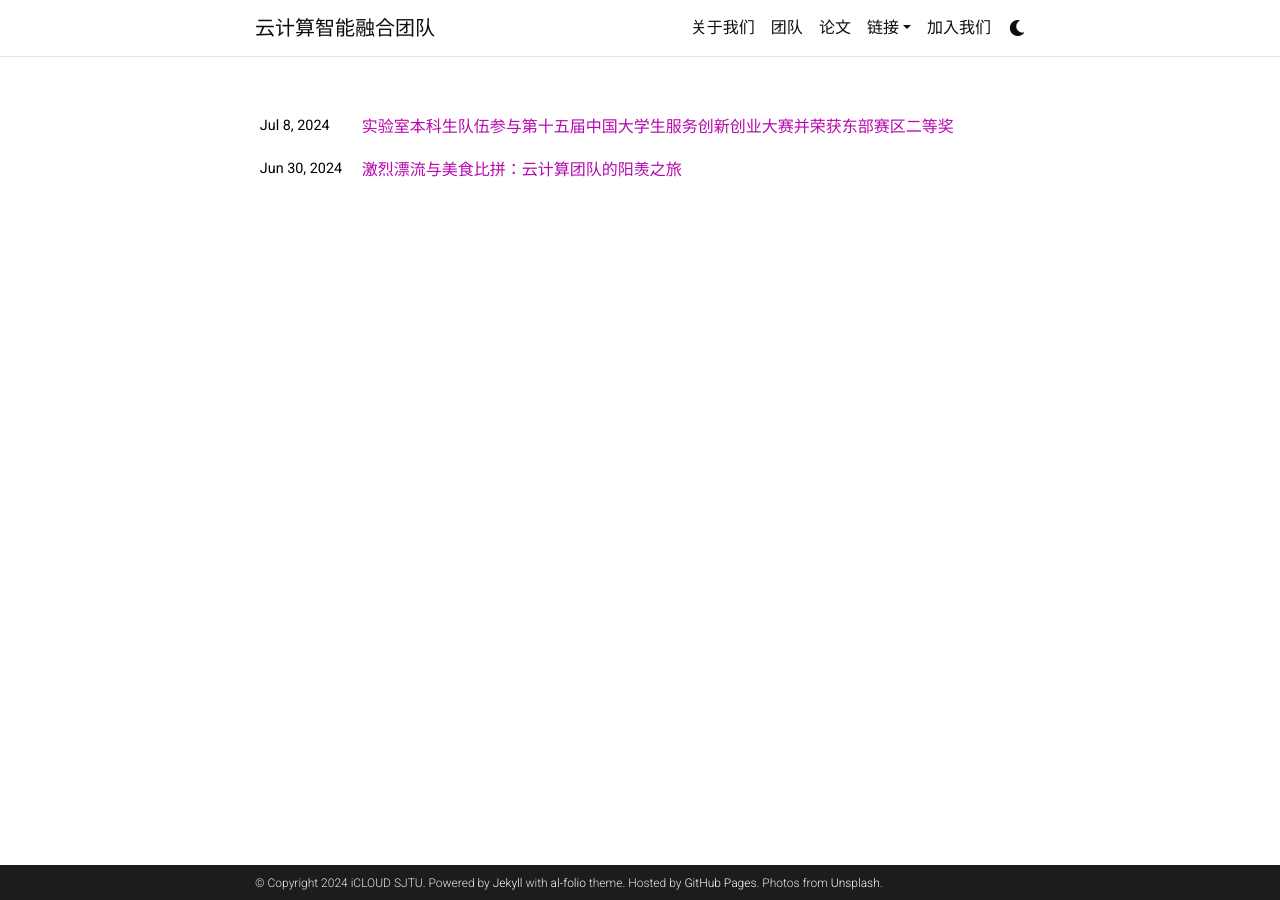
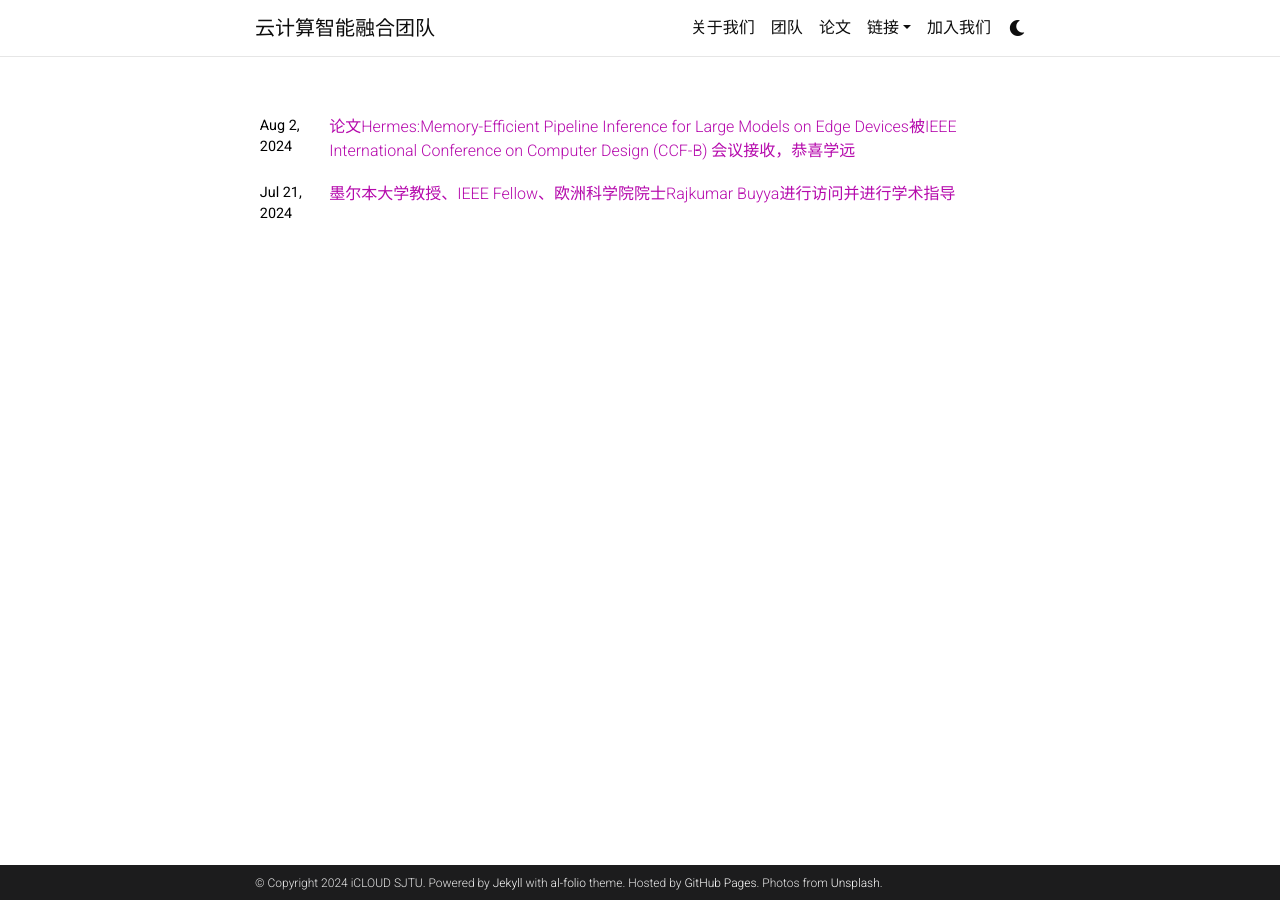
Before and after one commit to AISIGSJTU/AISIGSJTU.github.io, a Jekyll site: the page built from _pages/news.html, in a window 1280 px wide. Built offline with Jekyll 4.4.1, drawn with Linux system fonts in a browser that asks for light colours; full-size pictures stand in for the smaller copies a plugin makes; comment, search, counter and statistics services are not loaded; a style sheet for code colours, icons or effects is not loaded.

Commit message:
add 2 news & update 2 pics

```diff
--- /dev/null
+++ b/_news/2024_07_21_buyya.md
@@ -0,0 +1,47 @@
+---
+layout: post
+title: 墨尔本大学教授、IEEE Fellow、欧洲科学院院士Rajkumar Buyya进行访问并进行学术指导
+date: 2024-07-21 10:00:00+0800
+inline: false
+related_posts: false
+---
+
+在7月16日至7月20日的五天学术访问期间，墨尔本大学教授、IEEE Fellow、欧洲科学院院士Rajkumar Buyya教授，以其在云计算和分布式系统领域的深厚造诣，为我校师生带来了宝贵的学术指导和交流机会。
+
+## 7月17日：科研进度交流
+Buyya教授首先听取了云计算智能融合团队的同学们的科研进度和已有进展。他以其丰富的研究经验，对目前科研的问题以及研究方向提供了宝贵的建议和指导，极大地激发了同学们的科研热情和创新思维。
+
+<div class="row">
+    <div class="col-sm mt-3 mt-md-0">
+        {% include figure.html loading="eager" path="assets/img/2024_07_21_buyya1.jpg" title="buyya1" class="img-fluid rounded z-depth-1" %}
+    </div>
+</div>
+<div class="caption">
+    科研进度交流
+</div>
+
+## 7月18日：Multi-Cloud Computing for Big Data Applications学术讲座
+在7月18日的学术讲座中，Buyya教授深入探讨了多云计算在大数据应用中的关键作用。他介绍了云计算服务如何转变为类似水电煤气等公共事业的模式，以及如何通过订阅服务为消费者提供基础设施、平台和软件。Buyya教授还特别介绍了Aneka云应用平台，该平台支持开发者在多云环境中编程和部署分布式应用，显著提高了应用的执行效率。
+
+<div class="row">
+    <div class="col-sm mt-3 mt-md-0">
+        {% include figure.html loading="eager" path="assets/img/2024_07_21_buyya2.jpg" title="buyya2" class="img-fluid rounded z-depth-1" %}
+    </div>
+</div>
+<div class="caption">
+Multi-Cloud Computing for Big Data Applications学术讲座
+</div>
+
+## 7月19日：CCF Chips大会报告
+在7月19日的CCF Chips大会上，Buyya教授发表了题为"Role of Timely Research and Innovation: A Perspective on Impact and Citations"的报告。他强调了及时研究和创新在学术界和工业界的重要性，分享了如何提升研究的可见度和影响力，以及如何将研究成果转化为商业产品。
+
+<div class="row">
+    <div class="col-sm mt-3 mt-md-0">
+        {% include figure.html loading="eager" path="assets/img/2024_07_21_buyya3.jpg" title="buyya3" class="img-fluid rounded z-depth-1" %}
+    </div>
+</div>
+<div class="caption">
+    CCF Chips大会报告
+</div>
+
+我们对Buyya教授的访问和指导表示衷心的感谢，并期待未来有更多的学术交流和合作机会。
--- /dev/null
+++ b/_news/2024_08_02_paper.md
@@ -0,0 +1,61 @@
+---
+layout: post
+title: 论文Hermes:Memory-Efficient Pipeline Inference for Large Models on Edge Devices被IEEE International Conference on Computer Design (CCF-B) 会议接收，恭喜学远
+date: 2024-08-02 14:00:00+0800
+inline: false
+related_posts: false
+---
+
+## 论文主题内容介绍
+
+### 研究背景
+
+近年来，随着人工智能和深度学习（Deep Learning）技术的快速发展，基于Transformer架构的大模型（Large-Scale Models）在边缘端的开发应用变得越来越广泛。但随着Transformer大模型参数规模的爆炸式增长，在边缘端部署这些模型面临着越来越严峻的内存挑战，即大型模型的内存使用量远远超过了典型边缘设备的内存容量。
+
+### 解决方案
+
+（1）为了减少内存开销（Memory Overhead）并解决流水线停顿（Pipeline stall）问题，我们开发了一种名为PipeLoad的内存高效流水线执行机制，以层为粒度简化加载和推理过程。该机制结合了内存的动态管理，及时销毁已计算完成的模型权重所占的内存空间，从而大大减少了模型推断的内存使用量。
+
+（2）在PipeLoad机制的基础上，我们引入了Hermes框架。这是一个适用于在边缘设备上进行大型模型推理的框架，囊括了用于评估层效率、部署最佳执行计划、执行PipeLoad的方法，旨在将在资源受限环境下优化模型执行所必需的各种要素（如内存使用、延迟和执行策略）进行协作。
+
+### 设计概述
+
+（1）Hermes框架：该框架由三部分组成。层分析器（Layer Profiler）可以评估每个层的性能和内存利用率。流水线执行规划器（Pipeline Planner）利用剖析到的数据，通过我们制定的算法设计出最佳的流水线执行策略。最后，流水线执行引擎（Execution Engine）会依据这一策略，执行PipeLoad机制。
+
+<div class="row">
+    <div class="col-sm mt-3 mt-md-0">
+        {% include figure.html loading="eager" path="assets/img/2024_08_02_paper1.jpg" title="paper1" class="img-fluid rounded z-depth-1" %}
+    </div>
+</div>
+<div class="caption">
+Hermes框架工作流程图
+</div>
+
+（2）PipeLoad流水线：该机制中有三类核心代理，即多个加载代理, 一个推理代理和一个守护代理。加载代理并行工作，将模型层从磁盘加载到内存中，从而减少推理延迟。推理代理同时在CPU中顺序执行这些加载层的计算，保证模型的预测准确性，并最大限度地减少流水线停滞。守护代理在内存中维护已加载层的队列，检测内存使用情况，并在特定时间点销毁特定层的内存空间，以减少内存开销。三类代理通过信号机制相互通信，从而促进了整个流水线的实现。
+
+<div class="row">
+    <div class="col-sm mt-3 mt-md-0">
+        {% include figure.html loading="eager" path="assets/img/2024_08_02_paper2.jpg" title="paper2" class="img-fluid rounded z-depth-1" %}
+    </div>
+</div>
+<div class="caption">
+PipeLoad工作流程图
+</div>
+
+### 实验结果
+
+我们对四个基于Transformer框架的模型进行了实验，包括BERT-Large、GPT-2-Base、ViT-Large 和GPT-J。这四个模型的大小从几百兆字节到十几个千兆字节不等。通过全面的性能和内存占用评估，对于BERT和ViT模型，PipeLoad的推理速度比PipeSwitch提高了4.24倍，内存消耗比PipeSwitch低86.7%；对于GPT风格的模型，PipeLoad的推理速度比PipeSwitch提高了2.58倍，内存消耗比PipeSwitch低90.3%。
+
+## 韩学远个人介绍
+
+本科毕业学校：上海交通大学
+
+研究方向：云计算、深度学习大模型
+
+荣誉奖励：
+
+2020-2021学年上海交通大学巴黎卓越工程师学院ARDIAN进步奖
+
+2020-2021学年上海交通大学本科生优秀奖学金C级
+
+2022-2023学年上海交通大学本科生优秀奖学金B级
```
Also changed, not shown: _news/2024_07_08_second_prize.md (+2 -2 lines), assets/img/2024_07_08_second_prize1.png (deleted), assets/img/2024_07_08_second_prize2.png (deleted), assets/img/2024_08_02_paper2.jpg (added), 6 other files.
